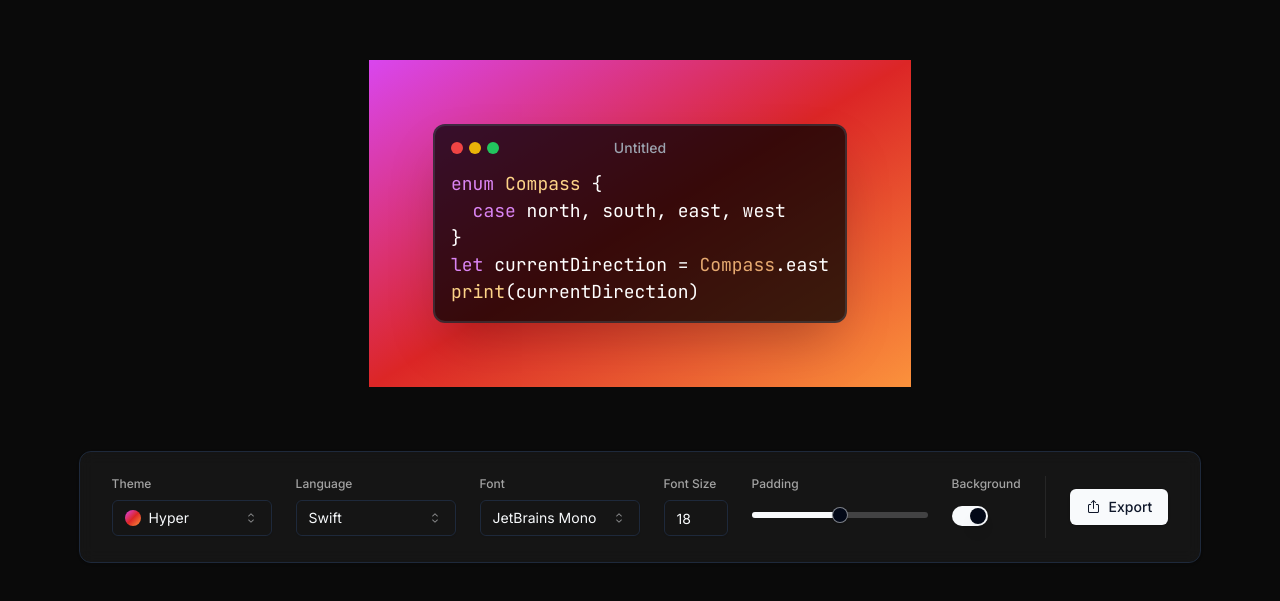
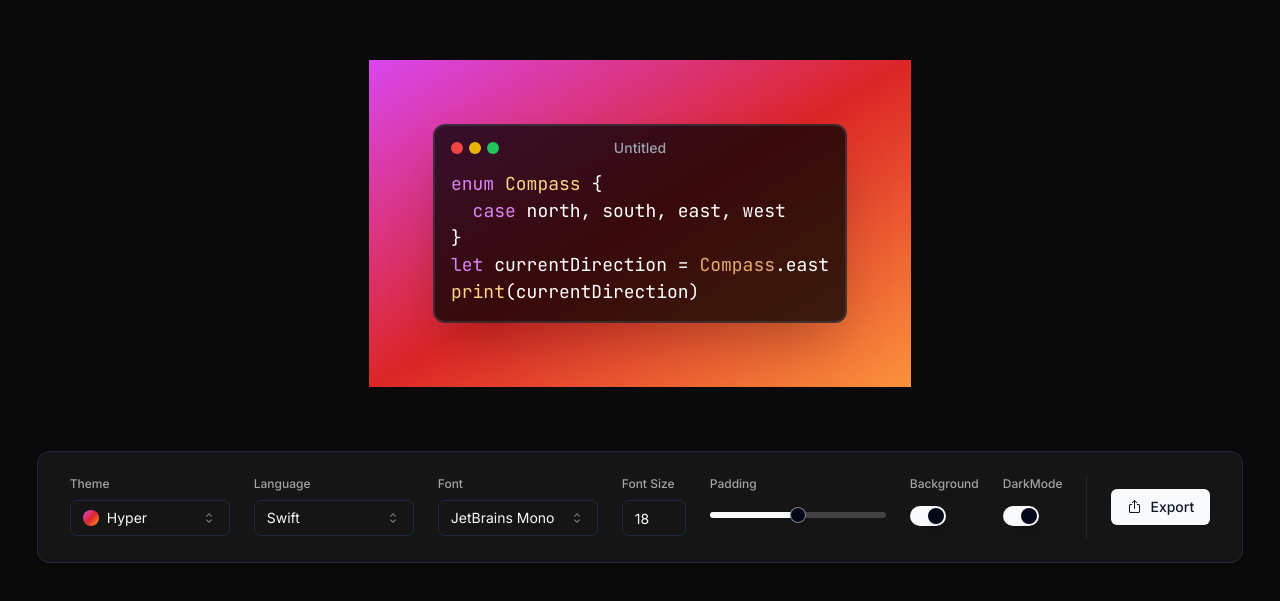
Before and after one commit to R1shabh-Gupta/ShareSnippet, a Next.js app: page / in a window 1280 px wide. Shown: the part 173-774 px from the top of the page. Built offline with nearby package versions, Linux system fonts and the light colour scheme.

Commit message:
feat: Added darkmode switch

```diff
--- a/src/app/page.tsx
+++ b/src/app/page.tsx
@@ -2,6 +2,7 @@
 
 import CodeEditor from "@/components/CodeEditor";
 import BackgroundSwitch from "@/components/controls/BackgroundSwitch";
+import DarkModeSwitch from "@/components/controls/DarkModeSwitch";
 import ExportOptions from "@/components/controls/ExportOptions";
 import FontSelect from "@/components/controls/FontSelect";
 import FontSizeInput from "@/components/controls/FontSizeInput";
@@ -57,6 +58,7 @@
           <FontSizeInput />
           <PaddingSlider />
           <BackgroundSwitch />
+          <DarkModeSwitch />
           <div className="w-px bg-neutral-800" />
           <div className="place-self-center">
             <ExportOptions targetRef={editorRef} />
--- /dev/null
+++ b/src/components/controls/DarkModeSwitch.tsx
@@ -0,0 +1,21 @@
+import useStore from "@/lib/store";
+import { Switch } from "../ui/switch";
+
+const DarkModeSwitch = () => {
+  const darkMode = useStore((state) => state.darkMode);
+
+  return (
+    <div>
+      <label className="block mb-2 text-xs font-medium text-neutral-400">
+        DarkMode
+      </label>
+      <Switch
+        checked={darkMode}
+        onCheckedChange={(checked) => useStore.setState({ darkMode: checked })}
+        className="my-1.5"
+      />
+    </div>
+  );
+};
+
+export default DarkModeSwitch;
```
